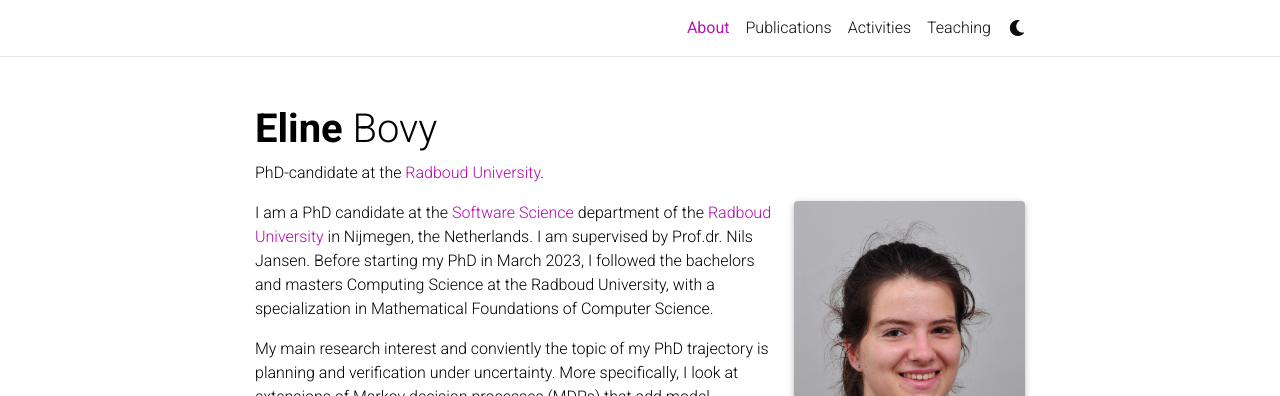
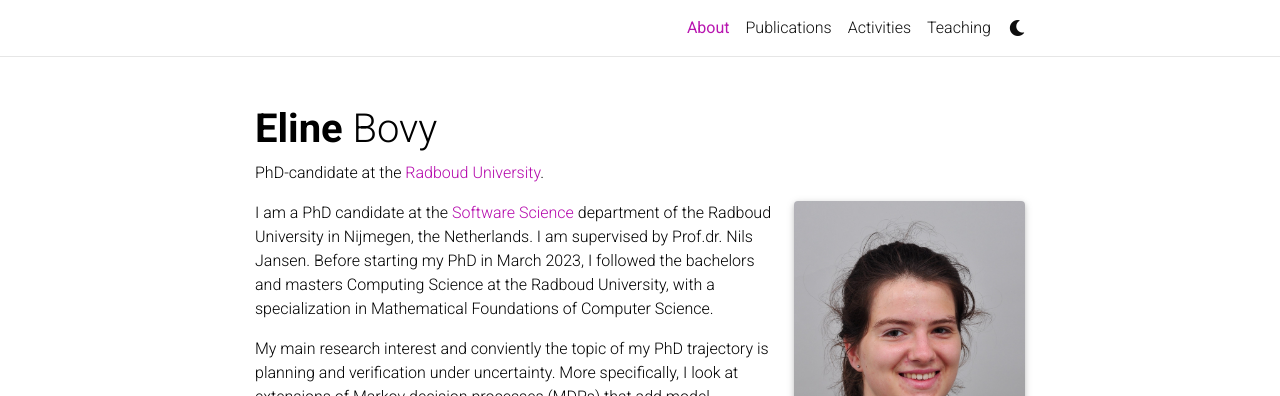
Before and after one commit to ElineBovy/ElineBovy.github.io, a Jekyll site: the page built from _pages/about.md, in a window 1280 px wide. Shown: the top 396 px of the page. Built offline with Jekyll 4.4.1, drawn with Linux system fonts in a browser that asks for light colours; full-size pictures stand in for the smaller copies a plugin makes; comment, search, counter and statistics services are not loaded; a style sheet for code colours, icons or effects is not loaded; part of the change alters nothing that is shown.

```diff
--- a/_pages/about.md
+++ b/_pages/about.md
@@ -16,7 +16,7 @@ latest_posts: false  # includes a list of the newest posts
 selected_papers: false # includes a list of papers marked as "selected={true}"
 social: true  # includes social icons at the bottom of the page
 ---
-I am a PhD candidate at the <a href='https://sws.cs.ru.nl/'>Software Science</a> department of the <a href='https://www.ru.nl/en'>Radboud University</a> in Nijmegen, the Netherlands. I am supervised by Prof.dr. Nils Jansen. Before starting my PhD in March 2023, I followed the bachelors and masters Computing Science at the Radboud University, with a specialization in Mathematical Foundations of Computer Science.
+I am a PhD candidate at the <a href='https://sws.cs.ru.nl/'>Software Science</a> department of the Radboud University in Nijmegen, the Netherlands. I am supervised by Prof.dr. Nils Jansen. Before starting my PhD in March 2023, I followed the bachelors and masters Computing Science at the Radboud University, with a specialization in Mathematical Foundations of Computer Science.
 
 My main research interest and conviently the topic of my PhD trajectory is planning and verification under uncertainty. More specifically, I look at extensions of Markov decision processes (MDPs) that add model uncertainty, such as robust MDPs and robust partially observable MDPs (POMDPs). My current work focuses on the semantics of robust POMDPs, assumptions made about uncertainty in robust (PO)MDPs, and the link between the uncertain models and stochastic games.
 
```
